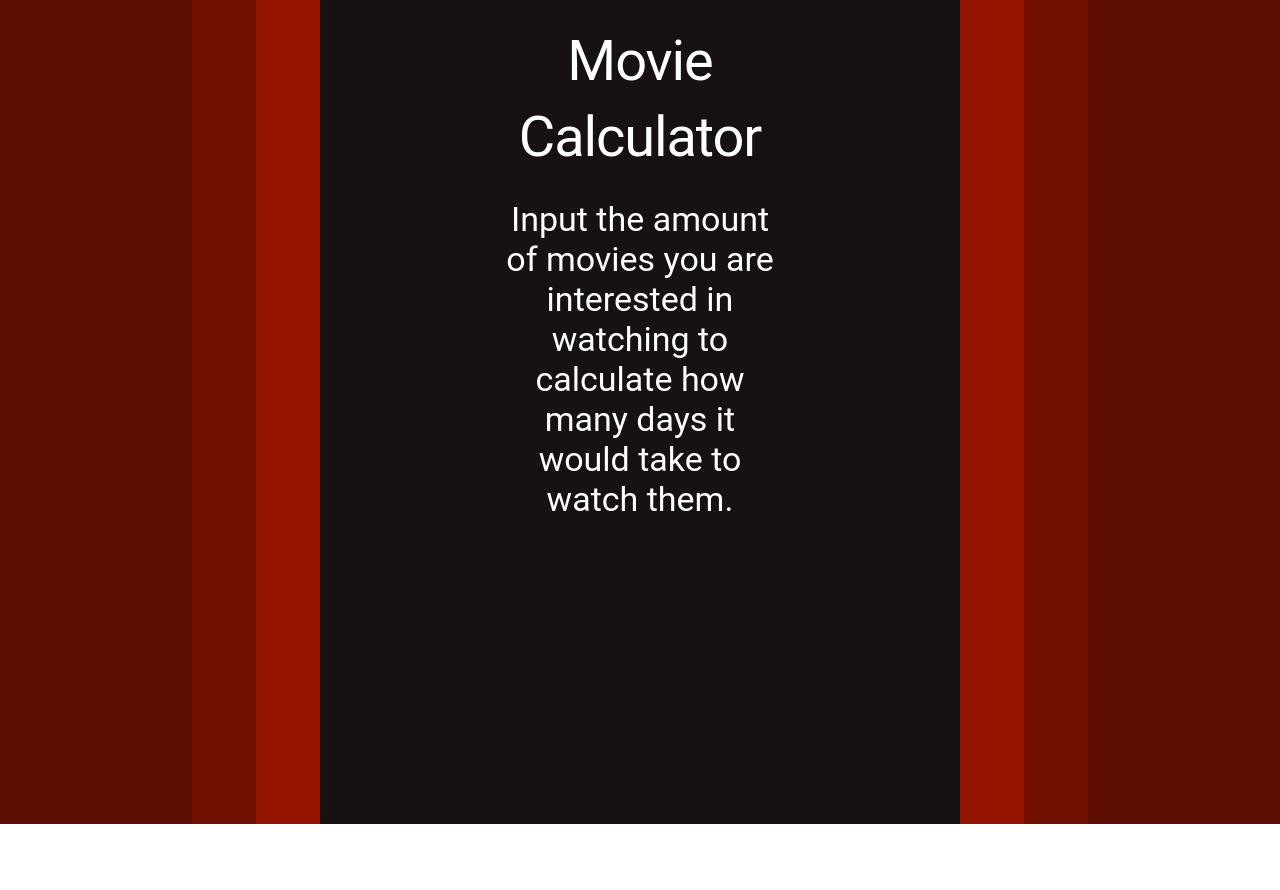
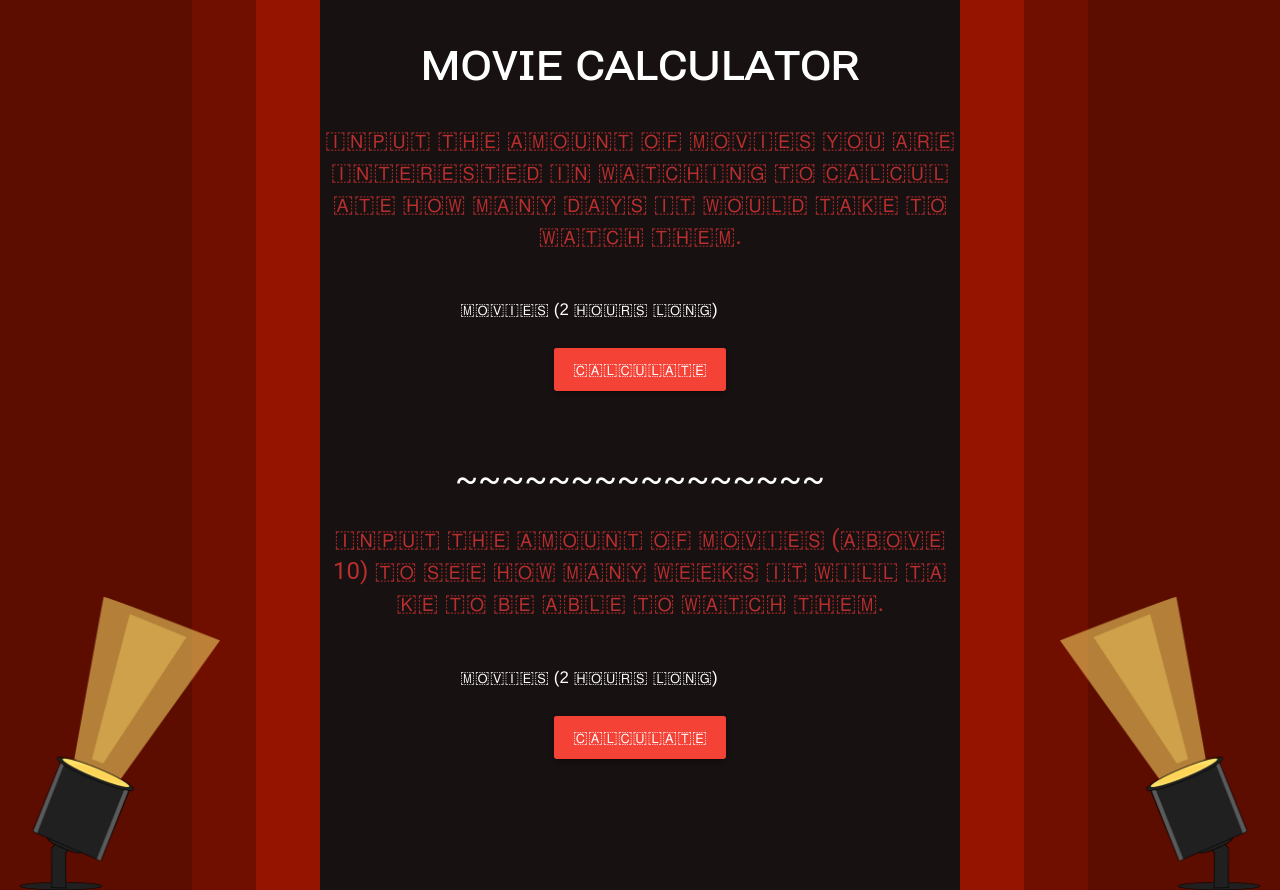
Before and after one commit to CarolynWP/AA, a plain HTML site: page index.html in a window 1280 px wide. Before the commit the page ends 824 px from the top, so only its background shows below. Drawn offline with nearby package versions, Linux system fonts and the light colour scheme.

Commit message:
almost done.?

```diff
--- a/css/style.css
+++ b/css/style.css
@@ -1,4 +1,3 @@
-
 /* credits to codefoxx on Youtube for the tutorial on how to split a background into different colours */
 body {
 	height: 100vh;
@@ -21,33 +20,53 @@ body {
 	);
 }
 
-.margin {
+.margin1 {
 	text-align: center;
-	margin-left: 500px;
-	margin-right: 500px;
+	margin-left: 310px;
+	margin-right: 310px;
 }
 
-.logo {
-	position: absolute;
-   top: 20px;
-   right: 30px;
+.margin2 {
+	text-align: center;
+	margin-left: 330px;
+	margin-right: 330px;
 }
-
-.cinnamonCan {
-	position: absolute;
-   top: 230px;
-   right: 400px;
-}
-
 /* found out about this on flaviocopes so */
 .zoom {
 	zoom: 1.2;
+	color: #FFF
 }
 
 h1 {
 	color: RGB(255, 255, 255);
 }
 
+h4 {
+	color: RGB(185, 46, 46);
+}
+
+p {
+	color: HSL(156, 0%, 100%);
+}
+
+h5 {
+	color: HSL(156, 0%, 100%);
+}
+
 h3 {
-	color: RGB(255, 255, 255);
+	color: HSL(156, 0%, 100%);
 }
+
+.light1 {
+	position: absolute;
+  bottom: -90px;
+  left: 20px;
+}
+
+.light2 {
+	position: absolute;
+  bottom: -90px;
+  right: 20px;
+	/* learned how to flip an image from css-tricks.com */
+	transform: scaleX(-1);
+}
--- a/index.html
+++ b/index.html
@@ -8,7 +8,7 @@
     <meta name="author" content="Carolyn" />
     <meta name="viewport" content="width=device-width, initial-scale=1.0" />
 
-		<!-- Walnut tree -->
+		<!-- Walnut tree favicon -->
     <link rel="apple-touch-icon" sizes="180x180" href="./favicon/apple-touch-icon.png" />
     <link rel="icon" type="image/png" sizes="32x32" href="./favicon/favicon-32x32.png" />
     <link rel="icon" type="image/png" sizes="16x16" href="./favicon/favicon-16x16.png" />
@@ -19,11 +19,11 @@
 
 		<!-- CSS -->
     <link rel="stylesheet" href="./css/style.css" />
-    <title>Movie Calculator</title>
+    <title>ᴍᴏᴠɪᴇ ᴄᴀʟᴄᴜʟᴀᴛᴏʀ</title>
 
 			<!-- MDL -->
 		<link rel="stylesheet" href="https://fonts.googleapis.com/icon?family=Material+Icons" />
-		<link rel="stylesheet" href="https://code.getmdl.io/1.3.0/material.indigo-blue.min.css" />
+		<link rel="stylesheet" href="https://code.getmdl.io/1.3.0/material.red-pink.min.css" />
 	</head>
 
 	<!-- Body -->
@@ -33,10 +33,66 @@
 		<script defer src="https://code.getmdl.io/1.3.0/material.min.js"></script>
 
 		<!-- margin -->
-		<div class="margin">
-			<h1>Movie Calculator</h1>
-			<h3>Input the amount of movies you are interested in watching to calculate how many days it would take to watch them.</h3>
+		<div class="margin1">
 
+			<!-- explanation -->
+			<h1>ᴍᴏᴠɪᴇ ᴄᴀʟᴄᴜʟᴀᴛᴏʀ</h1>
+			<h4>🇮‌🇳‌🇵‌🇺‌🇹‌ 🇹‌🇭‌🇪‌ 🇦‌🇲‌🇴‌🇺‌🇳‌🇹‌ 🇴‌🇫‌ 🇲‌🇴‌🇻‌🇮‌🇪‌🇸‌ 🇾‌🇴‌🇺‌ 🇦‌🇷‌🇪‌ 🇮‌🇳‌🇹‌🇪‌🇷‌🇪‌🇸‌🇹‌🇪‌🇩‌ 🇮‌🇳‌ 🇼‌🇦‌🇹‌🇨‌🇭‌🇮‌🇳‌🇬‌ 🇹‌🇴‌ 🇨‌🇦‌🇱‌🇨‌🇺‌🇱‌🇦‌🇹‌🇪‌ 🇭‌🇴‌🇼‌ 🇲‌🇦‌🇳‌🇾‌ 🇩‌🇦‌🇾‌🇸‌ 🇮‌🇹‌ 🇼‌🇴‌🇺‌🇱‌🇩‌ 🇹‌🇦‌🇰‌🇪‌ 🇹‌🇴‌ 🇼‌🇦‌🇹‌🇨‌🇭‌ 🇹‌🇭‌🇪‌🇲‌.</h4>
+
+			<!-- Movie amount for days -->
+			<div class="zoom">
+<form action="#">
+  <div class="mdl-textfield mdl-js-textfield">
+    <input class="mdl-textfield__input" type="text" pattern="-?[0-9]*(\.[0-9]+)?" id="movie">
+    <label class="mdl-textfield__label" for="movie"><p>🇲‌🇴‌🇻‌🇮‌🇪‌🇸‌ (2 🇭‌🇴‌🇺‌🇷‌🇸‌ 🇱‌🇴‌🇳‌🇬‌)</p></label>
+    <span class="mdl-textfield__error">🇹‌🇭‌🇮‌🇸‌ 🇮‌🇳‌🇵‌🇺‌🇹‌ 🇮‌🇸‌ 🇳‌🇴‌🇹‌ 🇦‌ 🇳‌🇺‌🇲‌🇧‌🇪‌🇷‌.</span>
+  </div>
+</form>
+
+				<!-- Button for days calculation-->
+<button onclick="calculateDays()" class="mdl-button mdl-js-button mdl-button--raised mdl-button--colored">
+  🇨‌🇦‌🇱‌🇨‌🇺‌🇱‌🇦‌🇹‌🇪‌
+</button>
+			</div>
+				<!-- answer for days -->
+			<h5><div id="days"></div></h5>
+		<br>
+			<h3>~~~~~~~~~~~~~~~~</h3>
 		</div>
+
+		<div class="margin2">
+			<!-- second calculation -->
+		<h4>🇮‌🇳‌🇵‌🇺‌🇹‌ 🇹‌🇭‌🇪‌ 🇦‌🇲‌🇴‌🇺‌🇳‌🇹‌ 🇴‌🇫‌ 🇲‌🇴‌🇻‌🇮‌🇪‌🇸‌ (🇦‌🇧‌🇴‌🇻‌🇪‌ 10) 🇹‌🇴‌ 🇸‌🇪‌🇪‌ 🇭‌🇴‌🇼‌ 🇲‌🇦‌🇳‌🇾‌ 🇼‌🇪‌🇪‌🇰‌🇸‌ 🇮‌🇹‌ 🇼‌🇮‌🇱‌🇱‌ 🇹‌🇦‌🇰‌🇪‌ 🇹‌🇴‌ 🇧‌🇪‌ 🇦‌🇧‌🇱‌🇪‌ 🇹‌🇴‌ 🇼‌🇦‌🇹‌🇨‌🇭‌ 🇹‌🇭‌🇪‌🇲‌.</h4>
+
+			<!-- Textbox for weeks calculation -->
+			<div class="zoom">
+<form action="#">
+  <div class="mdl-textfield mdl-js-textfield">
+    <input class="mdl-textfield__input" type="text" pattern="-?[0-9]*(\.[0-9]+)?" id="sample2">
+    <label class="mdl-textfield__label" for="sample2"><p>🇲‌🇴‌🇻‌🇮‌🇪‌🇸‌ (2 🇭‌🇴‌🇺‌🇷‌🇸‌ 🇱‌🇴‌🇳‌🇬‌)</p></label>
+    <span class="mdl-textfield__error">🇹‌🇭‌🇮‌🇸‌ 🇮‌🇳‌🇵‌🇺‌🇹‌ 🇮‌🇸‌ 🇳‌🇴‌🇹‌ 🇦‌ 🇳‌🇺‌🇲‌🇧‌🇪‌🇷‌.</span>
+  </div>
+</form>
+
+				<!-- Button for weeks calculation-->
+<button onclick="calculateWeeks()" class="mdl-button mdl-js-button mdl-button--raised mdl-button--colored">
+  🇨‌🇦‌🇱‌🇨‌🇺‌🇱‌🇦‌🇹‌🇪‌
+</button>
+				<br>
+			</div>
+
+<!-- answer for weeks -->
+			<h5><div id="weeks"></div></h5>
+			<br>
+		</div>
+		<!-- images -->
+		<div class="light1">
+		<img src="./images/light.png" width="200px" alt="light 1">
+		</div>
+
+		<div class="light2">
+		<img src="./images/light.png" width="200px" alt="light 2">
+		</div>
+
 	</body>
 </html>
--- a/js/script.js
+++ b/js/script.js
@@ -7,11 +7,21 @@ function calculateDays(){
 	let movie = parseFloat(document.getElementById("movie").value);
   const MOVIE_TIME = movie*2
 
-	//calculations
+	//calculation for days
 	let days = MOVIE_TIME/24
+
+	//output
+	document.getElementById("days").innerHTML = "🇮‌🇹‌ 🇼‌🇮‌🇱‌🇱‌ 🇹‌🇦‌🇰‌🇪‌ " + days.toFixed(2) + " 🇩‌🇦‌🇾‌🇸‌ 🇹‌🇴‌ 🇼‌🇦‌🇹‌🇨‌🇭‌ " + movie + " 🇲‌🇴‌🇻‌🇮‌🇪‌🇸‌."
+}
+
+function calculateWeeks(){
+	//variable
+	let movie = parseFloat(document.getElementById("movie").value);
+  const MOVIE_TIME = movie*2
+
+	//calculation for weeks
 	let weeks = MOVIE_TIME/168
 
 	//output
-	document.getElementById("days").innerHTML = "It will take " + days + "days to watch " + movie + "movies."
-	document.getElementById("weeks").innerHTML = "It will take" + weeks + "weeks to watch " + movie + "movies."
+	document.getElementById("weeks").innerHTML = "🇮‌🇹‌ 🇼‌🇮‌🇱‌🇱‌ 🇹‌🇦‌🇰‌🇪‌ " + weeks.toFixed(2) + " 🇼‌🇪‌🇪‌🇰‌🇸‌ 🇹‌🇴‌ 🇼‌🇦‌🇹‌🇨‌🇭‌ " + movie + " 🇲‌🇴‌🇻‌🇮‌🇪‌🇸‌."
 }
```
Also changed, not shown: images/cinnamonroll.png (deleted), images/crescent.png (deleted), images/light.png (added), images/logo.png (deleted), images/mascot.png (deleted).
